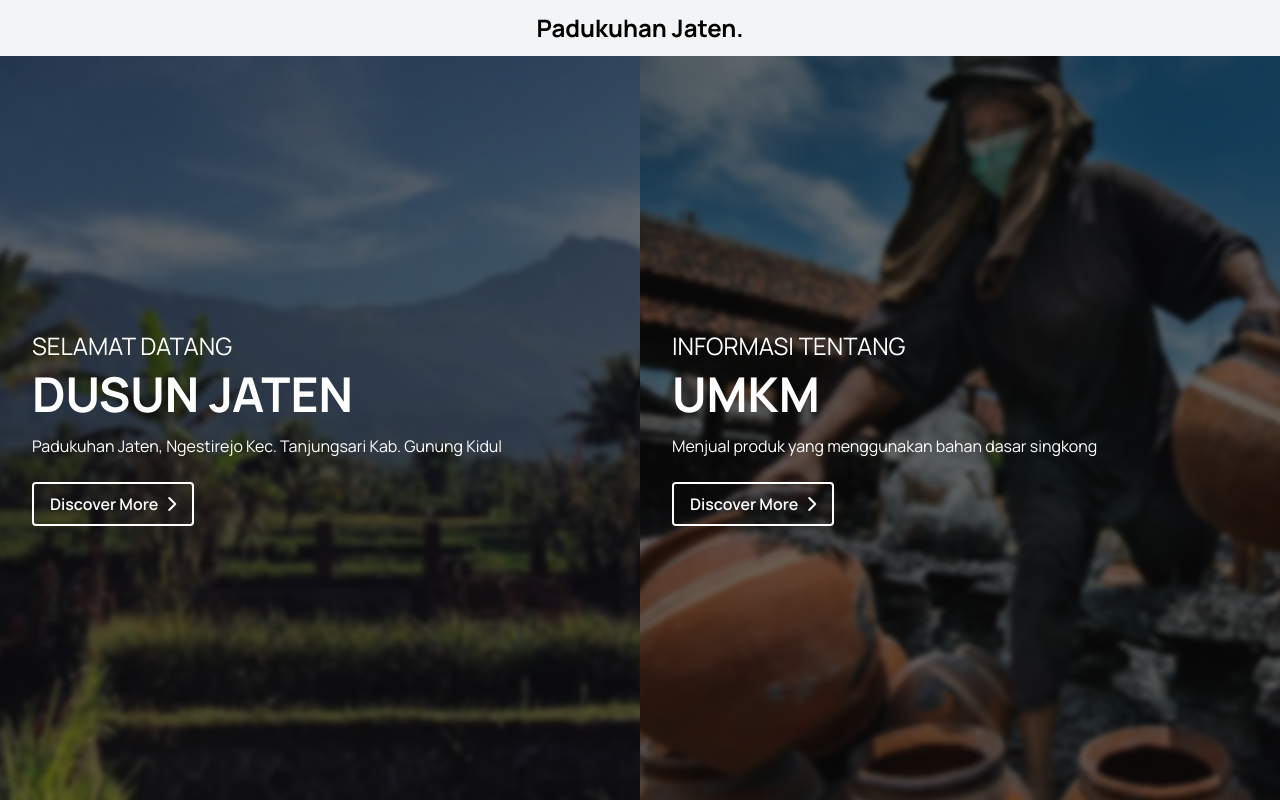
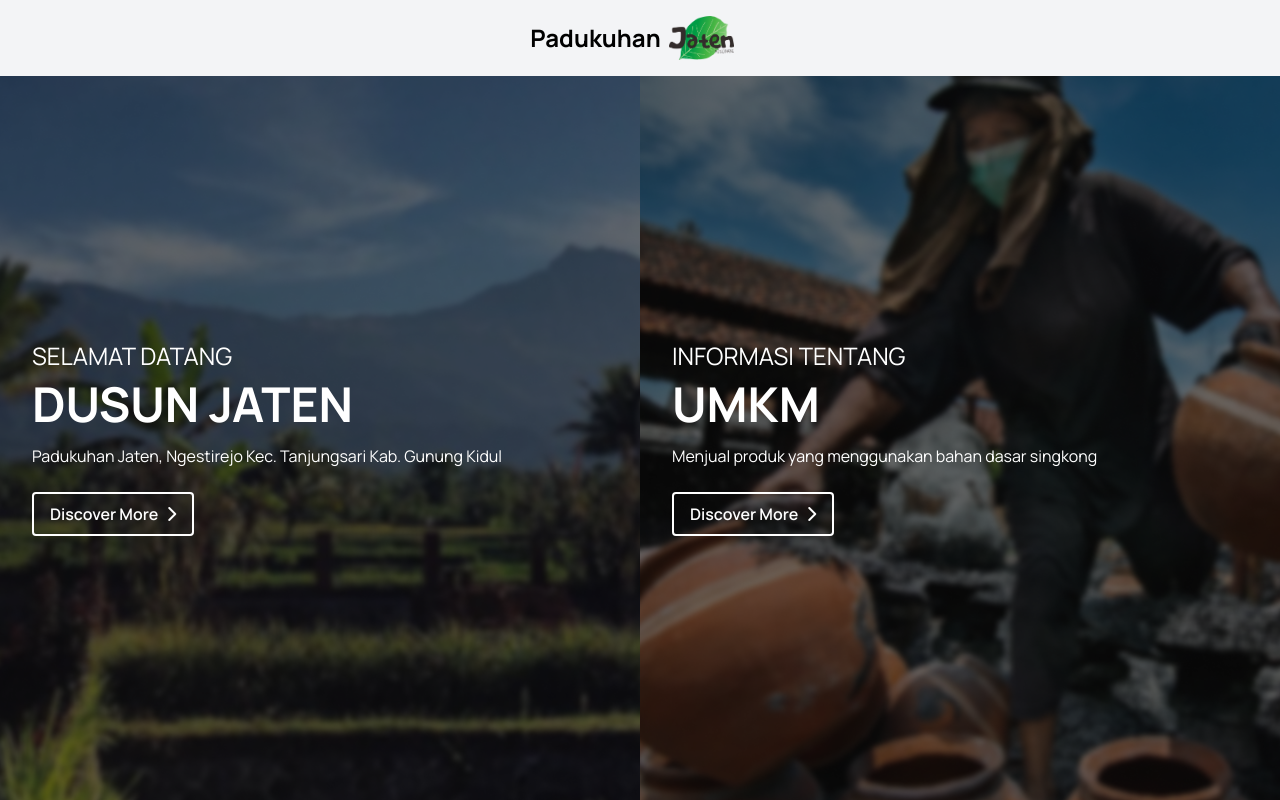
Before and after one commit to Farrel-Saputro/website-dusunjaten, a website: page public/index.html in a window 1280 px wide. Drawn offline with Linux system fonts and the light colour scheme.

Commit message:
[Update] website jaten

```diff
--- a/public/index.html
+++ b/public/index.html
@@ -13,6 +13,7 @@
       rel="stylesheet"
     />
     <link rel="stylesheet" href="css/style.css" />
+    <link rel="icon" href="img/logoJaten.png" type="image/png" />
     <style>
       body {
         font-family: "Manrope", sans-serif;
@@ -30,13 +31,33 @@
       .btn-custom:hover {
         border: 2px solid white;
       }
+      .logo {
+        width: 65px; /* Ubah sesuai ukuran yang diinginkan */
+        height: auto;
+      }
+      .header-container {
+        display: flex;
+        align-items: center;
+        justify-content: center;
+        margin: 1rem 0;
+      }
+      .header-container img {
+        margin-right: 1rem;
+      }
+      .header-container h1 {
+        font-size: 1.5rem;
+        font-weight: bold;
+      }
     </style>
   </head>
   <body class="bg-gray-100 h-screen overflow-hidden">
     <!-- Main Content -->
     <div class="flex flex-col h-full">
       <!-- Navbar -->
-      <h1 class="text-center text-2xl font-bold my-3">Padukuhan Jaten.</h1>
+      <div class="header-container">
+        <h1>Padukuhan</h1>
+        <img src="img/logoJaten.png" alt="Logo Jaten" class="logo ml-2" />
+      </div>
       <div class="flex flex-col md:flex-row flex-grow">
         <!-- Dusun Jaten Section -->
         <div class="relative w-full md:w-1/2 bg-cover bg-center bg-dusun-jaten">
```
Also changed, not shown: public/denah.html (+2 -1 lines), public/detailpageprofil.html (+1 -0 lines), public/detailpageumkm.html (+1 -0 lines), public/profil.html (+1 -0 lines), public/umkm.html (+1 -0 lines), public/img/logoJaten.png (added).
